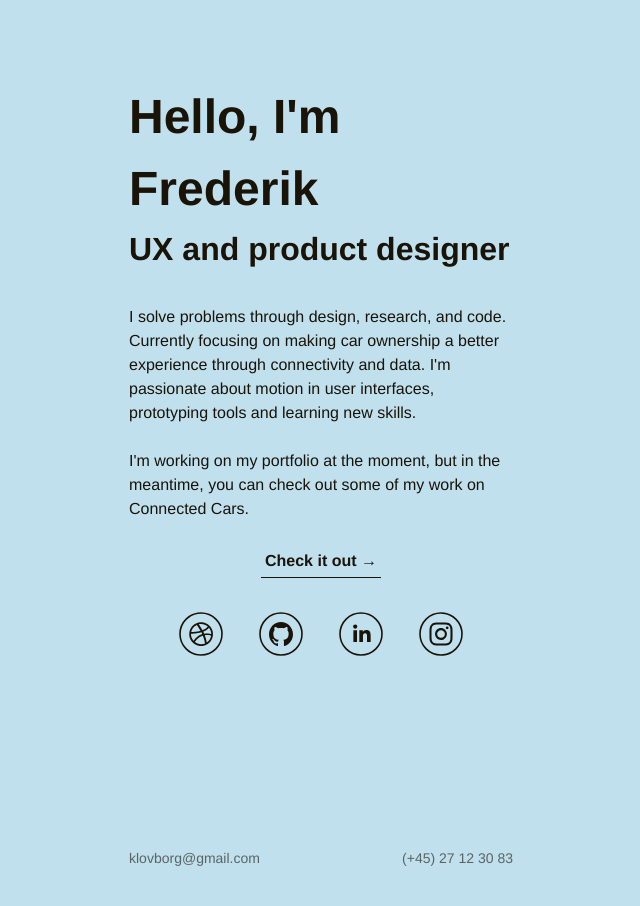
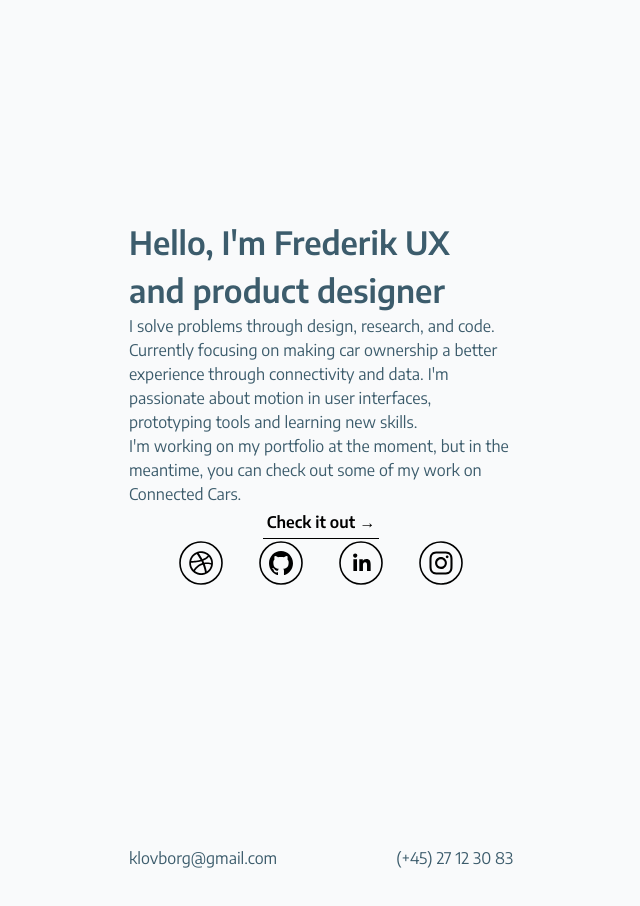
Before and after one commit to frebliklo/frebliklo.github.io, a Jekyll site: the page built from index.html, in a window 1280 px wide. Shown: the whole page, without its empty margins (319-959 px from the left). Built offline with Jekyll 4.4.1, drawn with Linux system fonts in a browser that asks for light colours; some web fonts are replaced.

Commit message:
cleanup-base

```diff
--- a/assets/_scss/_abstracts/_variables.scss
+++ b/assets/_scss/_abstracts/_variables.scss
@@ -1,8 +1,16 @@
 // Color
-$color-primary: #81c2de;
-$color-primary-light: #b4f5ff;
-$color-primary-dark: #4f92ac;
+$color-bg: #F9FAFB;
+$color-fg: #3C5C6C;
 
-$color-white: #FFFBFA;
+$color-blue: #04ABD2;
+$color-blue-dark-1: #20849B;
+$color-blue-dark-2: #20849B;
+$color-green: #07A6A2;
 
-$color-black: #191308;
+$color-white: #FFF;
+$color-black: #000;
+
+$color-dribbble: #DA5988;
+$color-github: #24292E;
+$color-instagram: #7E2B7F;
+$color-linkedin: #2D76B0;
--- a/assets/_scss/_base/_typography.scss
+++ b/assets/_scss/_base/_typography.scss
@@ -1,66 +1,67 @@
 body {
-  font-family: 'Karla', Helvetica, sans-serif;
+  font-family: 'Encode Sans', Helvetica, sans-serif;
   font-weight: 400;
   font-size: 1.6rem;
   line-height: 1.5;
-  color: $color-black;
+  color: $color-fg;
+  background: $color-bg;
 }
 
-.heading-primary {
+// .heading-primary {
 
-  &__main {
-    display: block;
-    font-size: 4.8rem;
-    // font-size: 3.6vw;
-    // animation: move-in-left .75s ease-in-out;
+//   &__main {
+//     display: block;
+//     font-size: 4.8rem;
+//     // font-size: 3.6vw;
+//     // animation: move-in-left .75s ease-in-out;
 
-    @include respond(tab-land) {
-      font-size: 4.8rem;
-      // font-size: 4.2vw;
-    }
+//     @include respond(tab-land) {
+//       font-size: 4.8rem;
+//       // font-size: 4.2vw;
+//     }
 
-    @include respond(tab-port) {
-      font-size: 3.2rem;
-    }
+//     @include respond(tab-port) {
+//       font-size: 3.2rem;
+//     }
 
-  }
+//   }
 
-  &__sub {
-    display: block;
-    font-size: 3.2rem;
-    // font-size: 2.6vw;
-    // opacity: 0;
-    // animation: move-in-left .5s ease-in-out .75s forwards;
+//   &__sub {
+//     display: block;
+//     font-size: 3.2rem;
+//     // font-size: 2.6vw;
+//     // opacity: 0;
+//     // animation: move-in-left .5s ease-in-out .75s forwards;
 
-    @include respond(tab-land) {
-      font-size: 3.2rem;
-      // font-size: 2.8vw;
-    }
+//     @include respond(tab-land) {
+//       font-size: 3.2rem;
+//       // font-size: 2.8vw;
+//     }
 
-    @include respond(tab-port) {
-      font-size: 2.4rem;
-    }
+//     @include respond(tab-port) {
+//       font-size: 2.4rem;
+//     }
 
-  }
+//   }
 
-}
+// }
 
-.heading-secondary {
-  display: block;
-  font-size: 3.2rem;
-}
+// .heading-secondary {
+//   display: block;
+//   font-size: 3.2rem;
+// }
 
-.paragraph {
-  font-size: 1.6rem;
+// .paragraph {
+//   font-size: 1.6rem;
 
-  // -moz-hyphens: auto;
-  // -ms-hyphens: auto;
-  // -webkit-hyphens: auto;
-  // hyphens: auto;
-}
+//   // -moz-hyphens: auto;
+//   // -ms-hyphens: auto;
+//   // -webkit-hyphens: auto;
+//   // hyphens: auto;
+// }
 
-.contact-info {
-  display: block;
-  font-size: 1.4rem;
-  color: rgba($color-black,.6);
-}
+// .contact-info {
+//   display: block;
+//   font-size: 1.4rem;
+//   color: rgba($color-black,.6);
+// }
--- a/assets/_scss/_base/_utilities.scss
+++ b/assets/_scss/_base/_utilities.scss
@@ -1,19 +1,19 @@
-.u-margin-bottom-xl {
+.u-mb-xl {
   margin-bottom: 6.4rem !important;
 }
 
-.u-margin-bottom-lg {
+.u-mb-lg {
   margin-bottom: 3.2rem !important;
 }
 
-.u-margin-bottom {
+.u-mb {
   margin-bottom: 2.4rem !important;
 }
 
-.u-margin-bottom-sm {
+.u-mb-sm {
   margin-bottom: 1.6rem !important;
 }
 
-.u-margin-bottom-xs {
+.u-mb-xs {
   margin-bottom: .8rem !important;
 }
--- a/assets/_scss/_layout/_footer.scss
+++ b/assets/_scss/_layout/_footer.scss
@@ -4,7 +4,6 @@
   align-items: center;
   width: 100vw;
   min-height: 10vh;
-  background-color: rgba($color-primary,.5);
 
   &__contact {
     display: flex;
--- a/assets/_scss/_layout/_landing.scss
+++ b/assets/_scss/_layout/_index.scss
@@ -5,7 +5,6 @@
   align-items: center;
   width: 100vw;
   min-height: 90vh;
-  background-color: rgba($color-primary,.5);
 
   @include respond(phone) {
     justify-content: flex-start;
--- a/assets/css/main.scss
+++ b/assets/css/main.scss
@@ -13,4 +13,4 @@
 @import '_components/social-link';
 
 @import '_layout/footer';
-@import '_layout/landing';
+@import '_layout/index';
```
